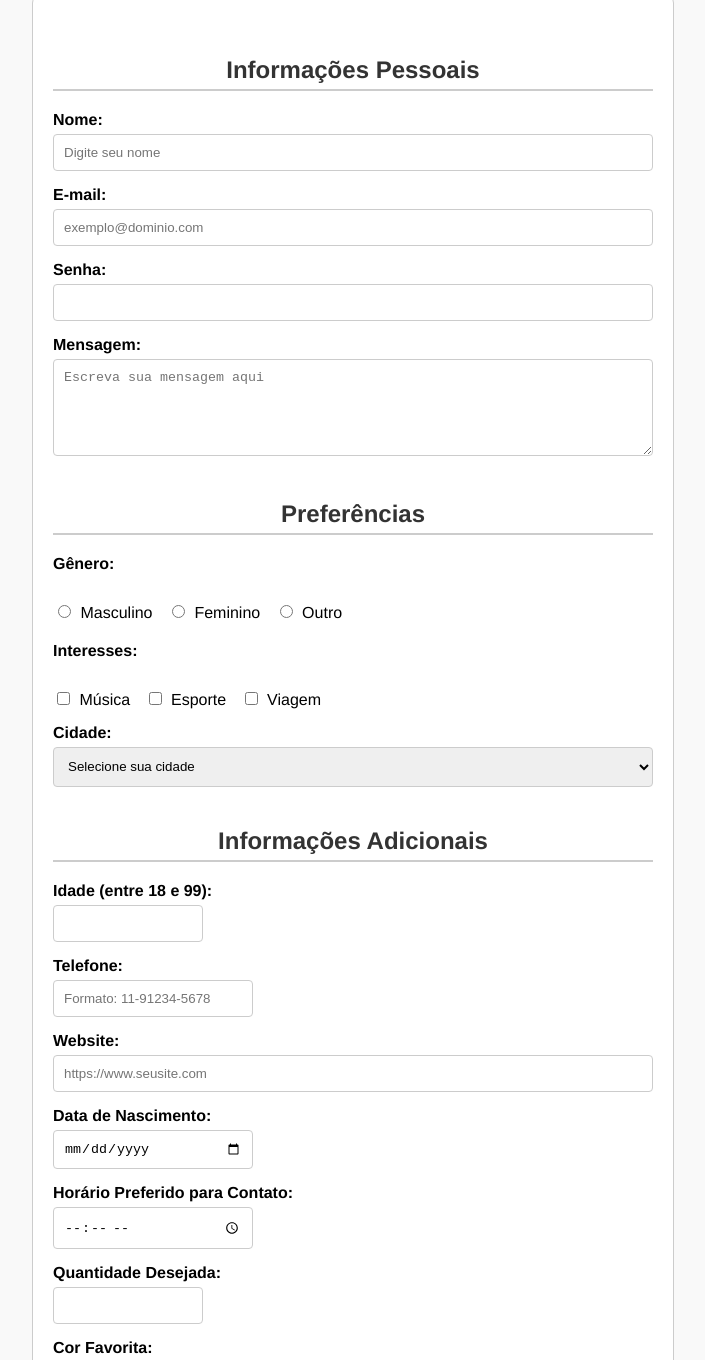
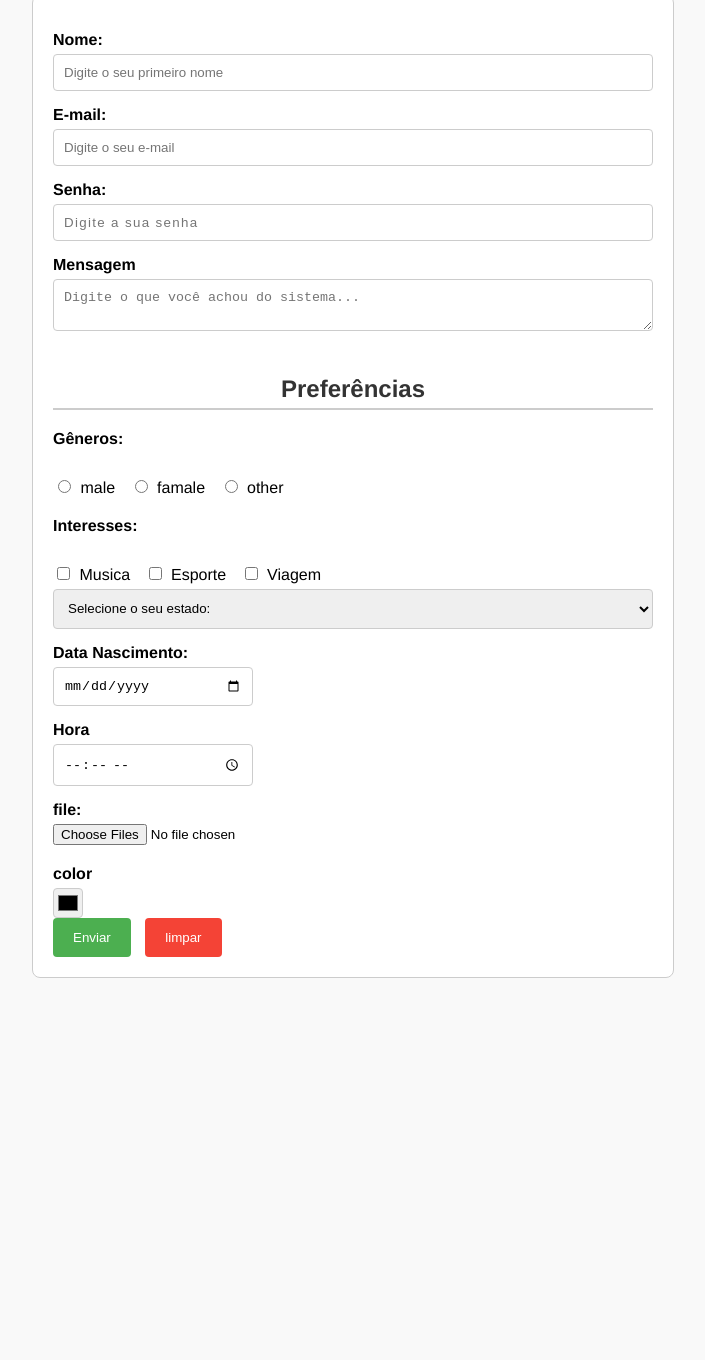
Before and after one commit to jefersonprimer/forms, a plain HTML site: page index.html in a window 1280 px wide. Shown: the part 85-1445 px from the top of the page, without its empty margins (287-992 px from the left). After the commit the page ends 1103 px from the top, so only its background shows below. Drawn offline with Linux system fonts and the light colour scheme.

Commit message:
feat create form

```diff
--- a/index.html
+++ b/index.html
@@ -1,144 +1,86 @@
 <!DOCTYPE html>
-<html lang="pt-BR">
+<html lang="pt-br">
 <head>
-    <meta charset="UTF-8" />
+  <meta charset="UTF-8">
+  <meta name="viewport" content="width=device-width, initial-scale=1.0">
+  <link rel="stylesheet" href="styles.css">
   <title>Formulário Completo em HTML</title>
-    <link rel="stylesheet" href="styles.css" />
 </head>
 <body>
   <h1>Formulário Completo em HTML</h1>
 
-    <form action="/enviar" method="post" enctype="multipart/form-data">
-      <!-- 2. Estrutura Básica de um Formulário -->
-      <!-- O formulário começa aqui com action e method -->
+  <!-- Criar o Formulário -->
+  <!-- action -> para aonde os dados vão -->
+  <!-- method -> como o form vai ser enviado -->
+  <form action="/registro" method="POST">
 
-      <!-- 3. Campos de Entrada de Texto -->
-      <!-- Campos de texto, senha e email com labels -->
-      <h2>Informações Pessoais</h2>
-
+    <!-- inputs -> entrada onde o usuário vai preencher os dados -->
     <label for="nome">Nome:</label>
-      <input
-        type="text"
-        id="nome"
-        name="nome"
-        placeholder="Digite seu nome"
-        required
-        maxlength="50"
-      />
+    <input type="text" name="nome" required placeholder="Digite o seu primeiro nome"/>
 
     <label for="email">E-mail:</label>
-      <input
-        type="email"
-        id="email"
-        name="email"
-        placeholder="exemplo@dominio.com"
-        required
-      />
+    <input type="email" name="email" required placeholder="Digite o seu e-mail"/>
 
-      <label for="senha">Senha:</label>
-      <input type="password" id="senha" name="senha" required />
+    <label for="password">Senha:</label>
+    <input type="password" name="password" required placeholder="Digite a sua senha "/>
 
-      <!-- 4. Áreas de Texto -->
-      <!-- Uso da tag textarea -->
-      <label for="mensagem">Mensagem:</label>
-      <textarea
-        id="mensagem"
-        name="mensagem"
-        rows="5"
-        cols="30"
-        placeholder="Escreva sua mensagem aqui"
-      ></textarea>
+    <!-- texto mais longo -> textarea -->
+     <label for="message">Mensagem</label>
+    <textarea name="message" id="message" placeholder="Digite o que você achou do sistema..."></textarea>
 
-      <!-- 5. Botões de Opção e Caixas de Seleção -->
-      <!-- Botões de opção (radio) e caixas de seleção (checkbox) -->
-      <h2>Preferências</h2>
+    <!-- formas de selecao -->
+    <!-- selecionar algo, mas quero eibir todas as opcoes, mas só pode selecionar 1 -->
+    <h2>Preferências </h2>
+    <p>Gêneros:</p>
+    <input type="radio" name="genero" id="genero" value="male">
+    <label for="masculino">male</label>
 
-      <p>Gênero:</p>
-      <input type="radio" id="masculino" name="genero" value="Masculino" />
-      <label for="masculino">Masculino</label>
+    <input type="radio" name="genero" id="genero" value="famale">
+    <label for="feminino">famale</label>
 
-      <input type="radio" id="feminino" name="genero" value="Feminino" />
-      <label for="feminino">Feminino</label>
+    <input type="radio" name="genero" id="genero" value="other">
+    <label for="outro">other</label>
 
-      <input type="radio" id="outro" name="genero" value="Outro" />
-      <label for="outro">Outro</label>
+    <!-- pode selecionar um ou mais -->
+    <p>Interesses:</p>
+    <input type="checkbox" name="interesses" id="interesses" value="Musica">
+    <label for="musica">Musica</label>
 
-      <p>Interesses:</p>
-      <input type="checkbox" id="musica" name="interesses" value="Música" />
-      <label for="musica">Música</label>
-
-      <input type="checkbox" id="esporte" name="interesses" value="Esporte" />
+    <input type="checkbox" name="interesses" id="interesses" value="Esporte">
     <label for="esporte">Esporte</label>
 
-      <input type="checkbox" id="viagem" name="interesses" value="Viagem" />
+    <input type="checkbox" name="interesses" id="interesses" value="Viagem">
     <label for="viagem">Viagem</label>
 
-      <!-- 6. Listas de Seleção -->
-      <!-- Uso das tags select e option -->
+    <!-- quero esconder as opcoes e limitar a uma -->
+    <select name="cidade">
       <label for="cidade">Cidade:</label>
-      <select id="cidade" name="cidade">
-        <option value="">Selecione sua cidade</option>
+      <option value="">Selecione o seu estado:</option>
       <option value="São Paulo">São Paulo</option>
-        <option value="Rio de Janeiro">Rio de Janeiro</option>
-        <option value="Belo Horizonte">Belo Horizonte</option>
-        <option value="Curitiba">Curitiba</option>
+      <option value="Santa Catarina">Santa Catarina</option>
     </select>
 
-      <!-- 8. Atributos de Validação e Acessibilidade -->
-      <!-- Campos com validação adicional -->
-      <h2>Informações Adicionais</h2>
+    <!-- tipos html5 -->
+    <label for="data_nascimento">Data Nascimento:</label>
+    <input type="date" name="data_nascimento">
 
-      <label for="idade">Idade (entre 18 e 99):</label>
-      <input type="number" id="idade" name="idade" min="18" max="99" required />
+    <label for="hoara">Hora</label>
+    <input type="time" name="hora" id="">
 
-      <label for="telefone">Telefone:</label>
-      <input
-        type="tel"
-        id="telefone"
-        name="telefone"
-        pattern="[0-9]{2}-[0-9]{5}-[0-9]{4}"
-        placeholder="Formato: 11-91234-5678"
-        title="Formato esperado: 11-91234-5678"
-      />
+    <!-- arquivo -->
+    <label for="hoara">file:</label>
+    <input type="file" name="file" accept=".png, ,jpg" multiple>
 
-      <label for="site">Website:</label>
-      <input
-        type="url"
-        id="site"
-        name="site"
-        placeholder="https://www.seusite.com"
-      />
+    <label for="color">color</label>
+    <input type="color">
 
-      <!-- 9. Novos Tipos de Input em HTML5 -->
-      <!-- Campos de data, hora, número e cor -->
-      <label for="data_nascimento">Data de Nascimento:</label>
-      <input type="date" id="data_nascimento" name="data_nascimento" />
-
-      <label for="hora_contato">Horário Preferido para Contato:</label>
-      <input type="time" id="hora_contato" name="hora_contato" />
-
-      <label for="quantidade">Quantidade Desejada:</label>
-      <input type="number" id="quantidade" name="quantidade" min="1" max="10" />
-
-      <label for="cor_favorita">Cor Favorita:</label>
-      <input type="color" id="cor_favorita" name="cor_favorita" />
-
-      <!-- 10. Envio de Arquivos -->
-      <!-- Campo para upload de arquivos -->
-      <h2>Envio de Arquivos</h2>
-
-      <label for="arquivo">Anexar Arquivo (PDF ou DOCX):</label>
-      <input type="file" id="arquivo" name="arquivo" accept=".pdf, .docx" />
-
-      <label for="fotos">Envie suas Fotos:</label>
-      <input type="file" id="fotos" name="fotos" accept="image/*" multiple />
-
-      <!-- 7. Botões de Envio e Reset -->
-      <!-- Botões de submit e reset -->
+    <!-- botão de ação -> submit -->
+    <!-- <input type="submit" value="Enviar"> -->
     <div>
       <button type="submit">Enviar</button>
-        <button type="reset">Limpar</button>
+      <button type="reset">limpar</button>
     </div>
   </form>
+
 </body>
 </html>
```
Also changed, not shown: 1 other file. Lines whose indentation alone changed are shown as unchanged.
